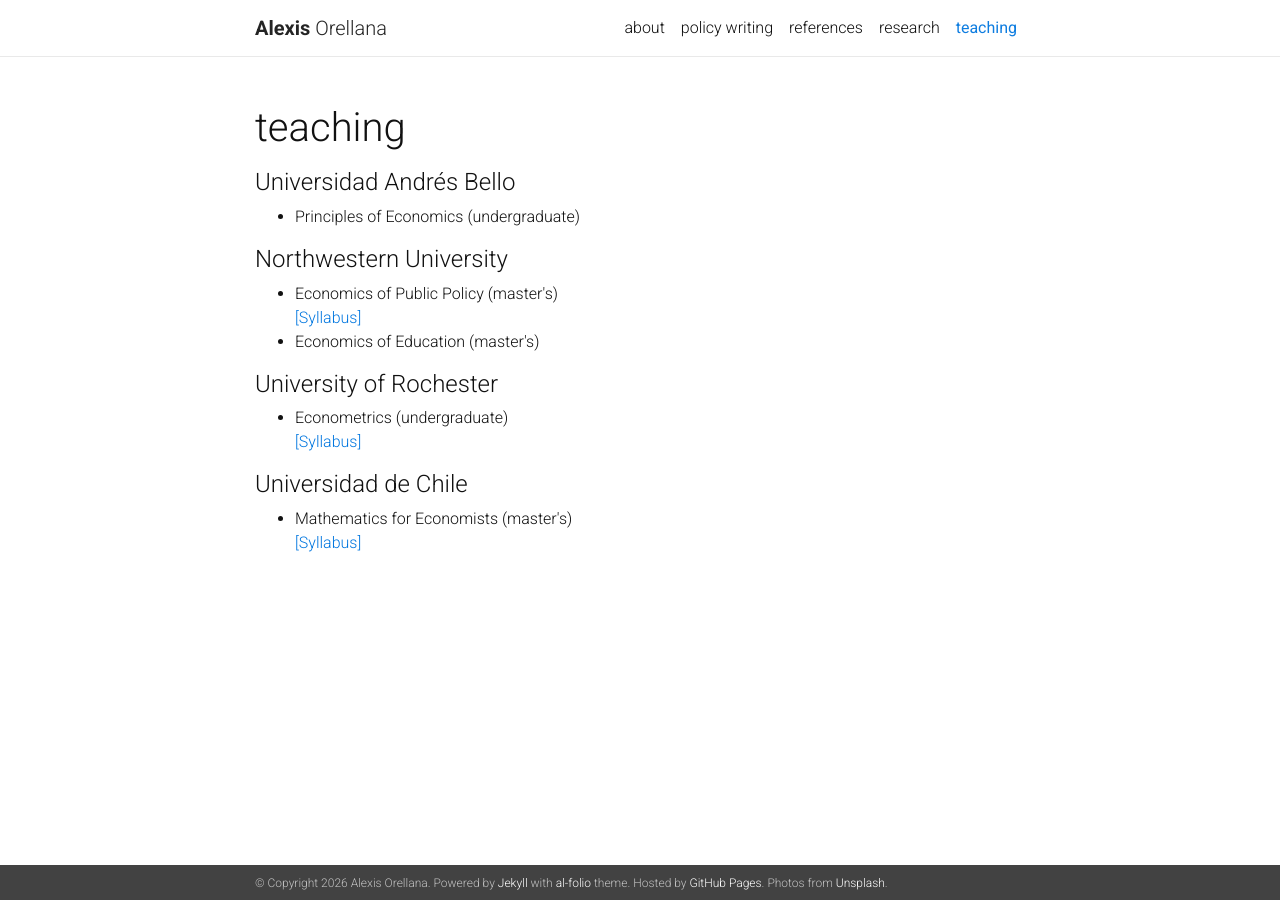
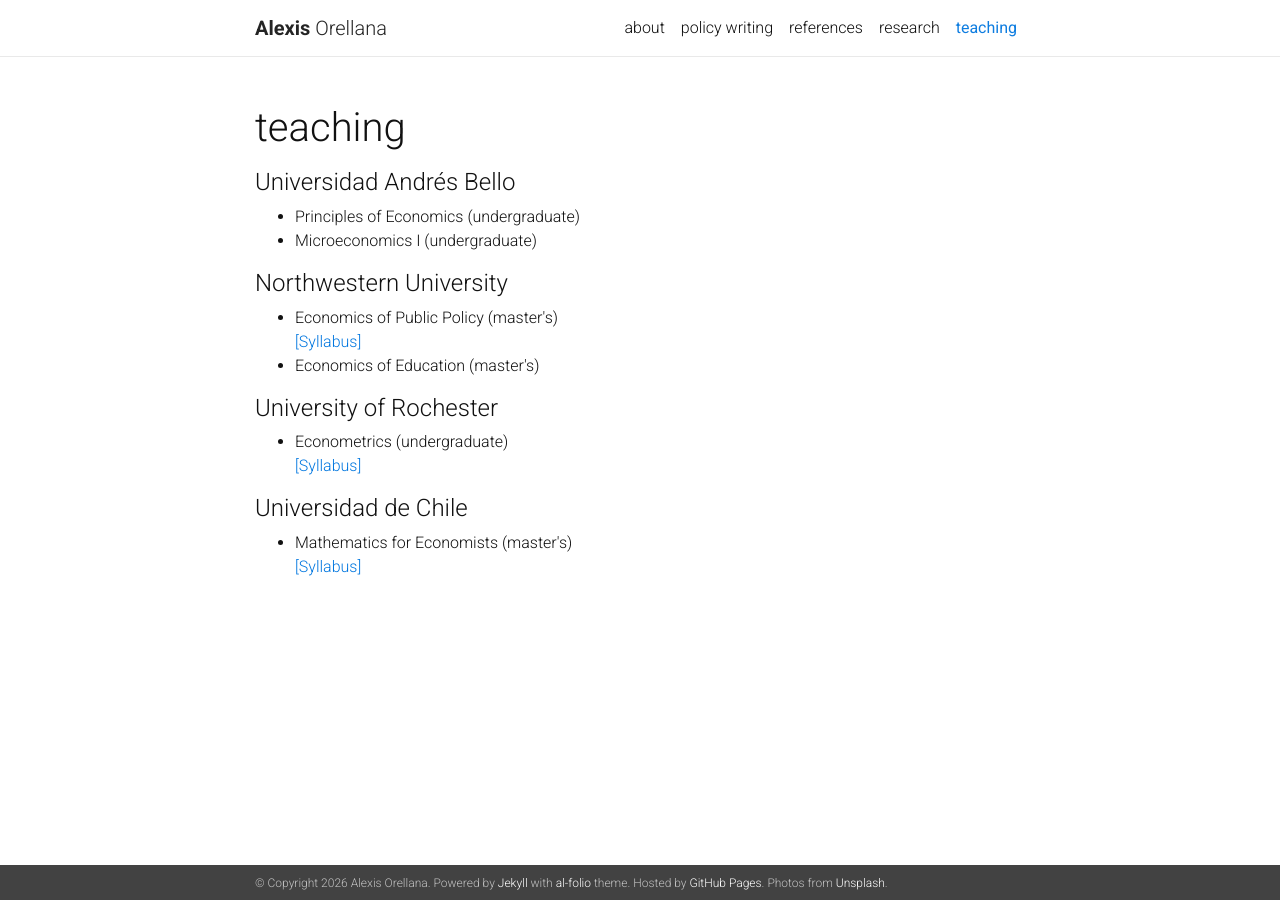
Before and after one commit to alexisorellana/alexisorellana.github.io, a Jekyll site: the page built from _pages/teaching.md, in a window 1280 px wide. Built offline with Jekyll 4.4.1, drawn with Linux system fonts in a browser that asks for light colours; nearby versions of some CDN libraries; a style sheet for code colours, icons or effects is not loaded.

Commit message:
update 9-23-26

```diff
--- a/_pages/teaching.md
+++ b/_pages/teaching.md
@@ -11,6 +11,7 @@ nav: true
 #### Universidad Andrés Bello
 <ul>
 <li> Principles of Economics (undergraduate) </li>
+<li> Microeconomics I (undergraduate) </li>
 </ul>
 
 #### Northwestern University
```
Also changed, not shown: 1 other file.
